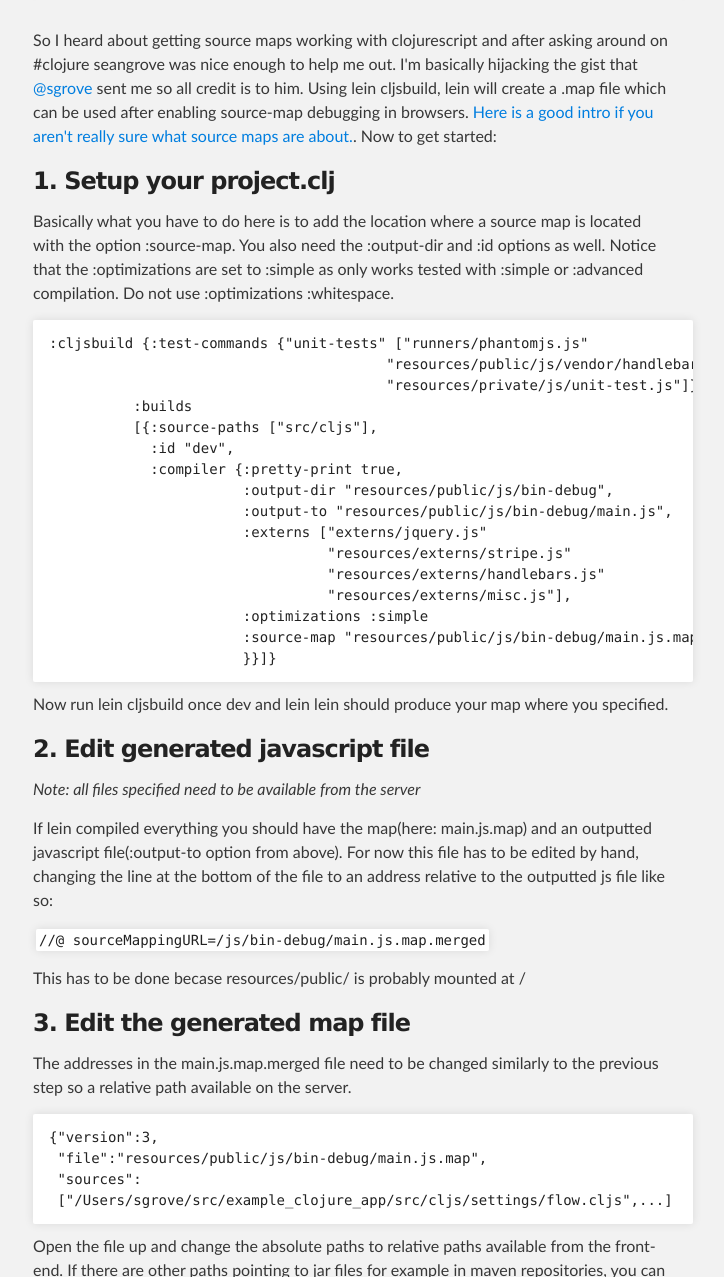
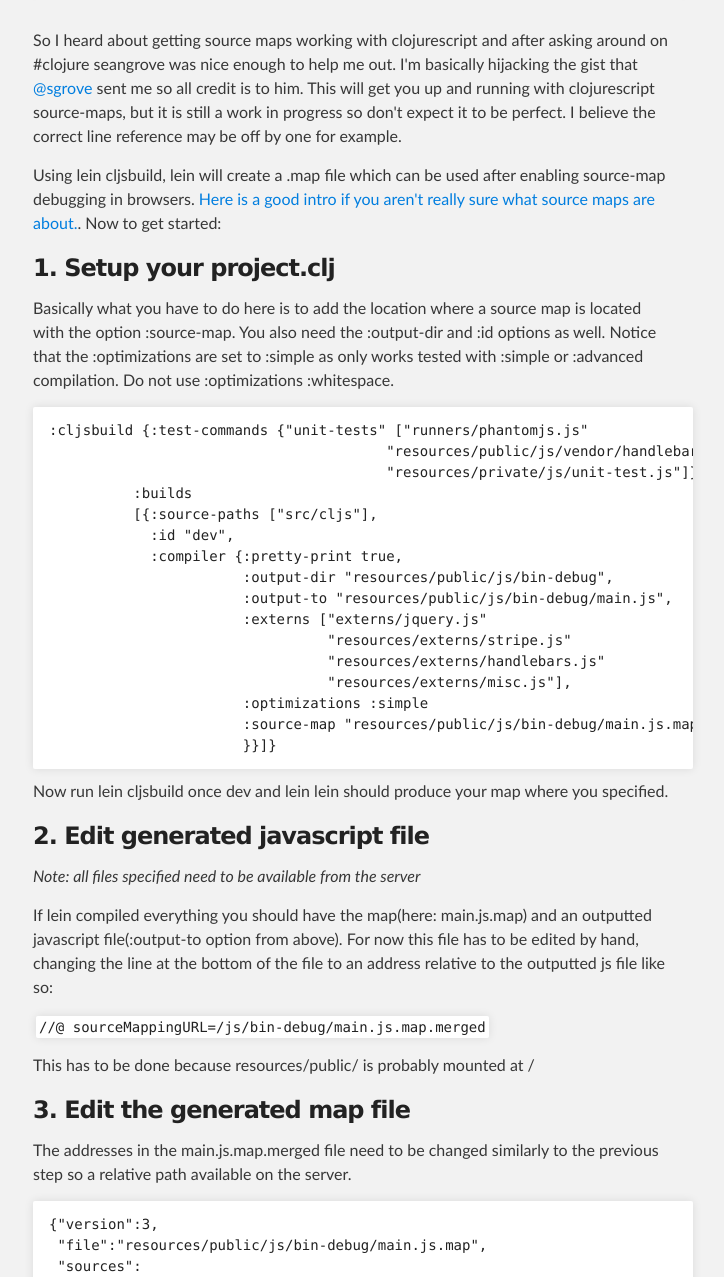
Before and after one commit to beandipper/beandipper.github.io, a plain HTML site: page index.html in a window 1280 px wide. Shown: the part 775-2052 px from the top of the page, without its empty margins (287-1011 px from the left). Drawn offline with Linux system fonts and the light colour scheme.

Commit message:
Replace master branch with page content via GitHub

```diff
--- a/index.html
+++ b/index.html
@@ -32,7 +32,9 @@
 
 <p><img src="http://i.imgur.com/Lea1zjz.jpg?1" alt="Happy debugging!"></p>
 
-<p>So I heard about getting source maps working with clojurescript and after asking around on #clojure seangrove was nice enough to help me out. I'm basically hijacking the gist that <a href="https://github.com/sgrove" class="user-mention">@sgrove</a> sent me so all credit is to him. Using lein cljsbuild, lein will create a .map file which can be used after enabling source-map debugging in browsers. <a href="http://www.html5rocks.com/en/tutorials/developertools/sourcemaps/">Here is a good intro if you aren't really sure what source maps are about.</a>. Now to get started:</p>
+<p>So I heard about getting source maps working with clojurescript and after asking around on #clojure seangrove was nice enough to help me out. I'm basically hijacking the gist that <a href="https://github.com/sgrove" class="user-mention">@sgrove</a> sent me so all credit is to him. This will get you up and running with clojurescript source-maps, but it is still a work in progress so don't expect it to be perfect. I believe the correct line reference may be off by one for example. </p>
+
+<p>Using lein cljsbuild, lein will create a .map file which can be used after enabling source-map debugging in browsers. <a href="http://www.html5rocks.com/en/tutorials/developertools/sourcemaps/">Here is a good intro if you aren't really sure what source maps are about.</a>. Now to get started:</p>
 
 <h3>
 <a name="1-setup-your-projectclj" class="anchor" href="#1-setup-your-projectclj"><span class="octicon octicon-link"></span></a>1. Setup your project.clj</h3>
@@ -68,7 +70,7 @@
 
 <p><code>//@ sourceMappingURL=/js/bin-debug/main.js.map.merged</code></p>
 
-<p>This has to be done becase resources/public/ is probably mounted at /</p>
+<p>This has to be done because resources/public/ is probably mounted at /</p>
 
 <h3>
 <a name="3-edit-the-generated-map-file" class="anchor" href="#3-edit-the-generated-map-file"><span class="octicon octicon-link"></span></a>3. Edit the generated map file</h3>
```
Also changed, not shown: params.json (+1 -1 lines).
